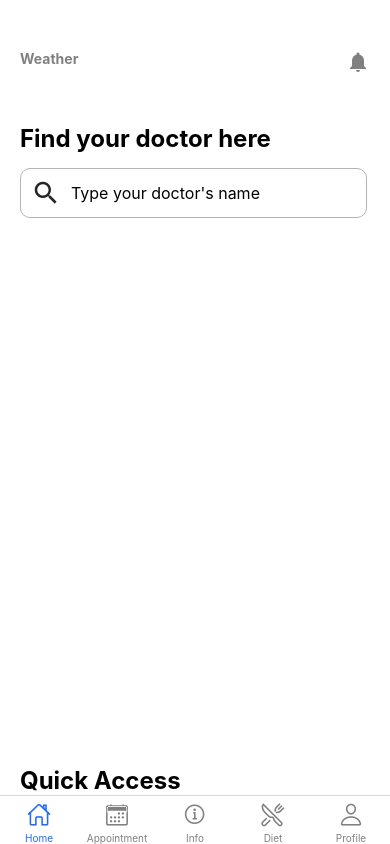
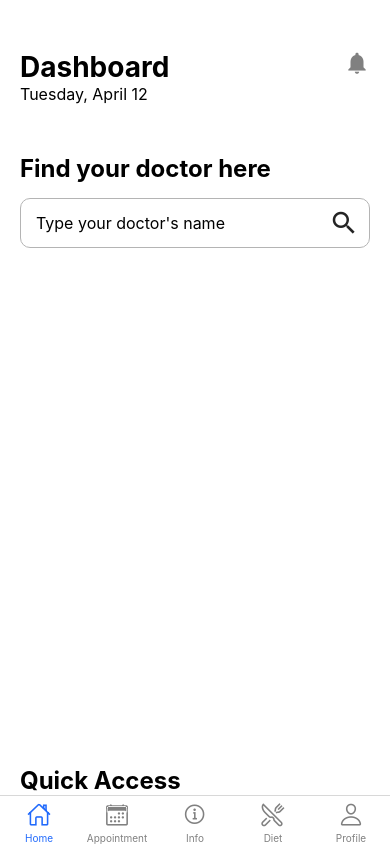
Before and after one commit to AnhCaooo/App-Doctor, a React Native app: screen /Home in a window 390 px wide. Built offline with nearby package versions, Linux system fonts and the light colour scheme.

Commit message:
Replace Weather text by Dashboard text

```diff
--- a/components/HomeScreen.js
+++ b/components/HomeScreen.js
@@ -8,21 +8,22 @@ export default function HomeScreen() {
   return (
     <View style={styles.container}>
       <View style={styles.header}>
-        <Text style={{ fontSize: 14, fontWeight: "bold", color: "grey" }}>
-          Weather
-        </Text>
-        <Icon name="notifications" size={24} color={"grey"} />
+        <View>
+          <Text style={{ fontSize: 28, fontWeight: "bold" }}>Dashboard</Text>
+          <Text style={{ fontSize: 16 }}>Tuesday, April 12</Text>
+        </View>
+        <Icon name="notifications" size={26} color={"grey"} />
       </View>
       <View style={styles.header}>
         <Text style={styles.textHeader}>Find your doctor here</Text>
       </View>
       <ScrollView showsVerticalScrollIndicator={false}>
         <View style={styles.serachInputContainer}>
-          <Icon name="search" size={30} style={{ marginLeft: 10 }} />
           <TextInput
             placeholder="Type your doctor's name"
-            style={{ fontSize: 16, paddingLeft: 10 }}
+            style={{ fontSize: 16, paddingLeft: 15 }}
           />
+          <Icon name="search" size={30} style={{ marginRight: 10 }} />
         </View>
       </ScrollView>
       <View style={styles.header}>
@@ -52,11 +53,12 @@ const styles = StyleSheet.create({
     backgroundColor: "white",
     marginTop: 15,
     marginLeft: 20,
-    marginRight: 23,
+    marginRight: 20,
     borderRadius: 10,
     flexDirection: "row",
     alignItems: "center",
     borderWidth: 1.5,
     borderColor: "#b4b4b4",
+    justifyContent: "space-between",
   },
 });
```
